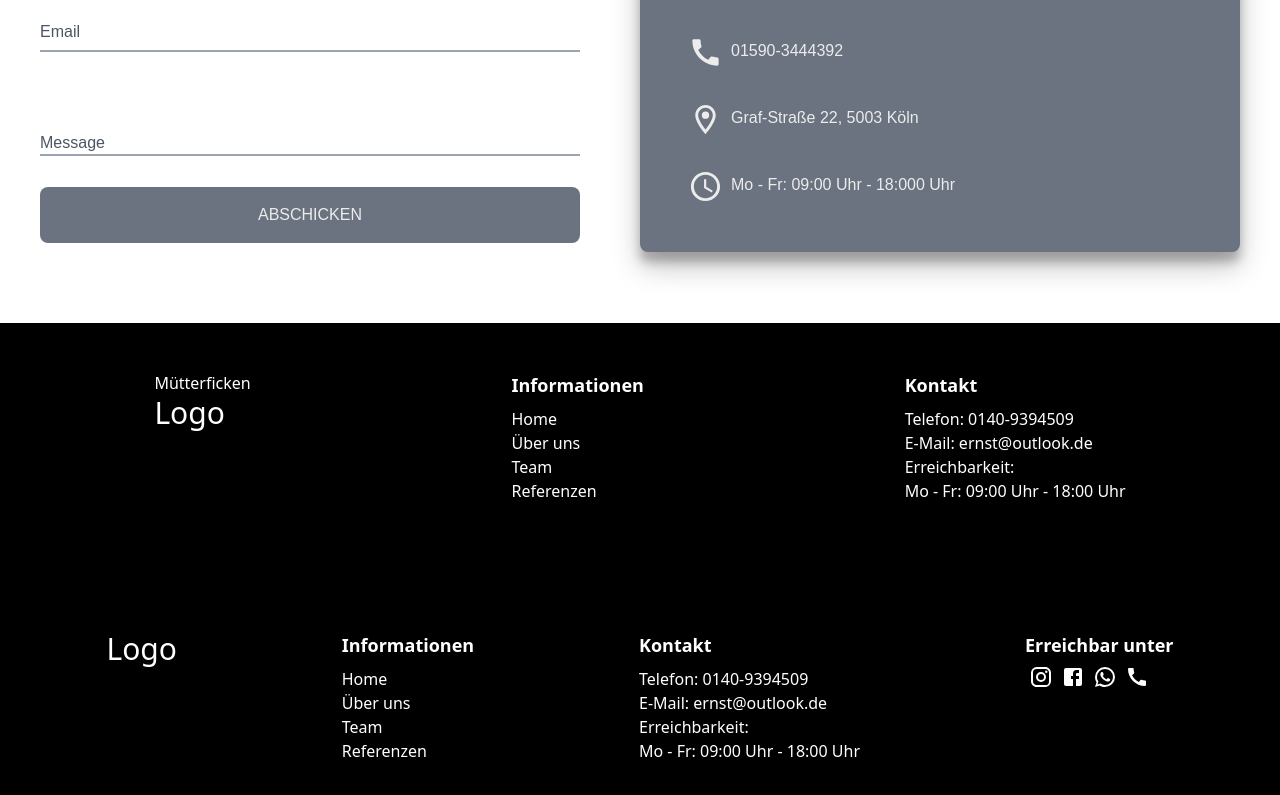
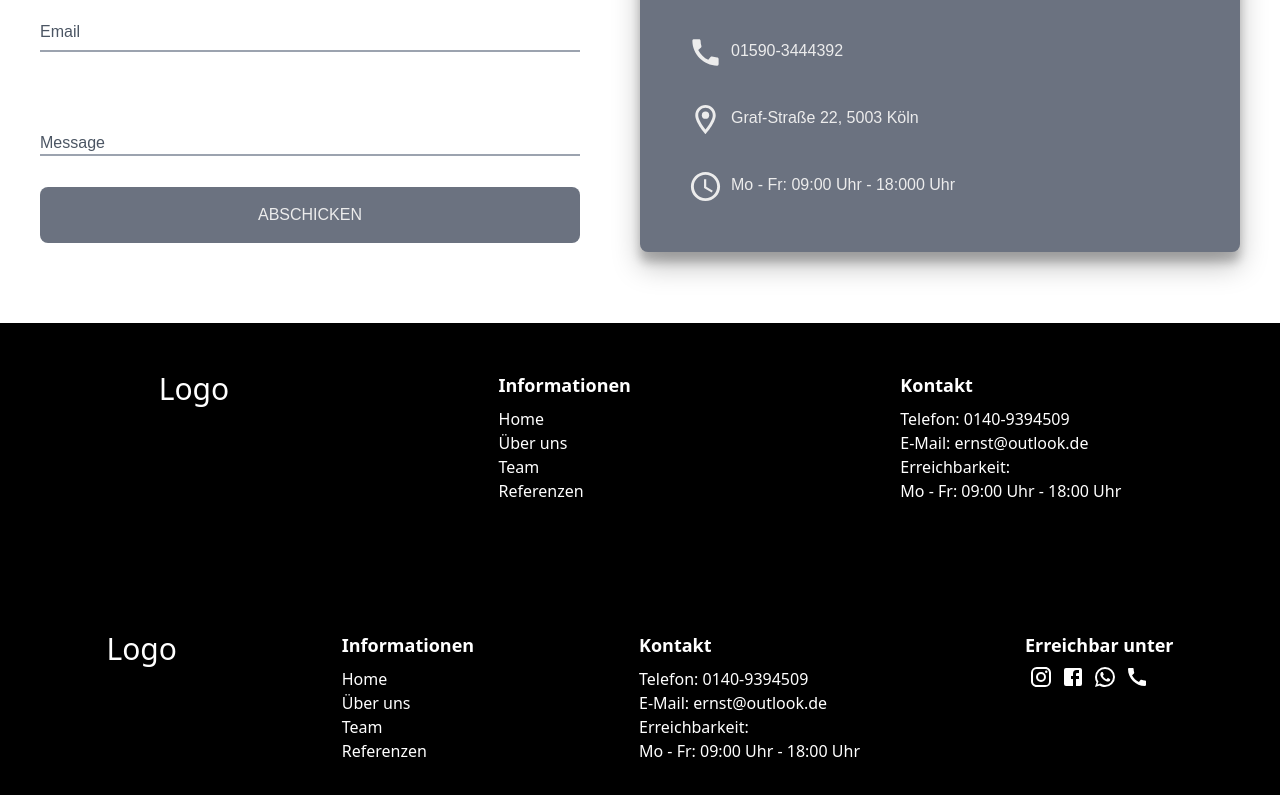
Before and after one commit to OliverThiam/KundenKatalog, a React (Vite) app: page / in a window 1280 px wide. Shown: the part 10895-11690 px from the top of the page. Built offline with nearby package versions, Linux system fonts and the light colour scheme.

Commit message:
Test beendet

```diff
--- a/src/komponenten/footer/Footer1.jsx
+++ b/src/komponenten/footer/Footer1.jsx
@@ -5,7 +5,6 @@ const Footer1 = () => {
     <footer className="bg-black text-white p-6 py-12">
       <div className="flex flex-col sm:flex-row justify-around">
         <div className="mb-6 sm:mb-0">
-          <p>Mütterficken</p>
           <p className="text-3xl">Logo</p>
         </div>
         <div className="mb-6 sm:mb-0">
```
